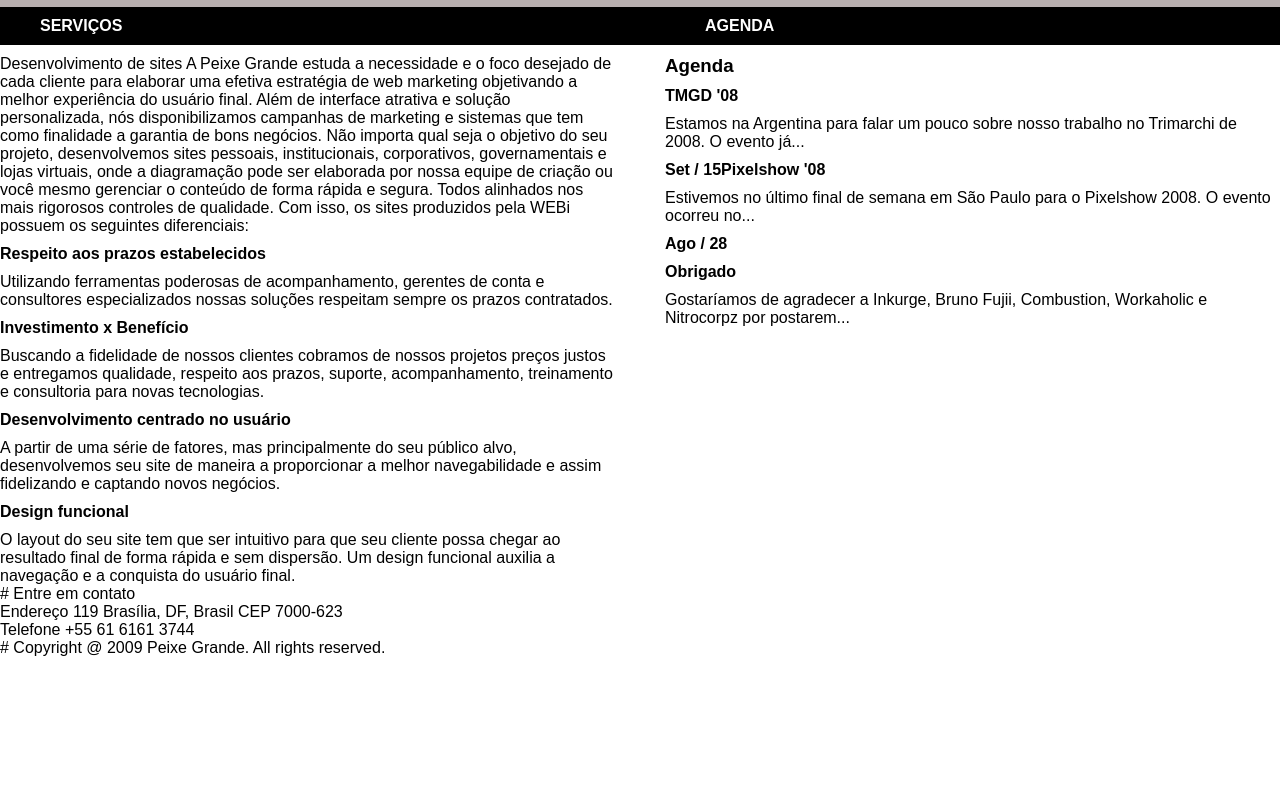
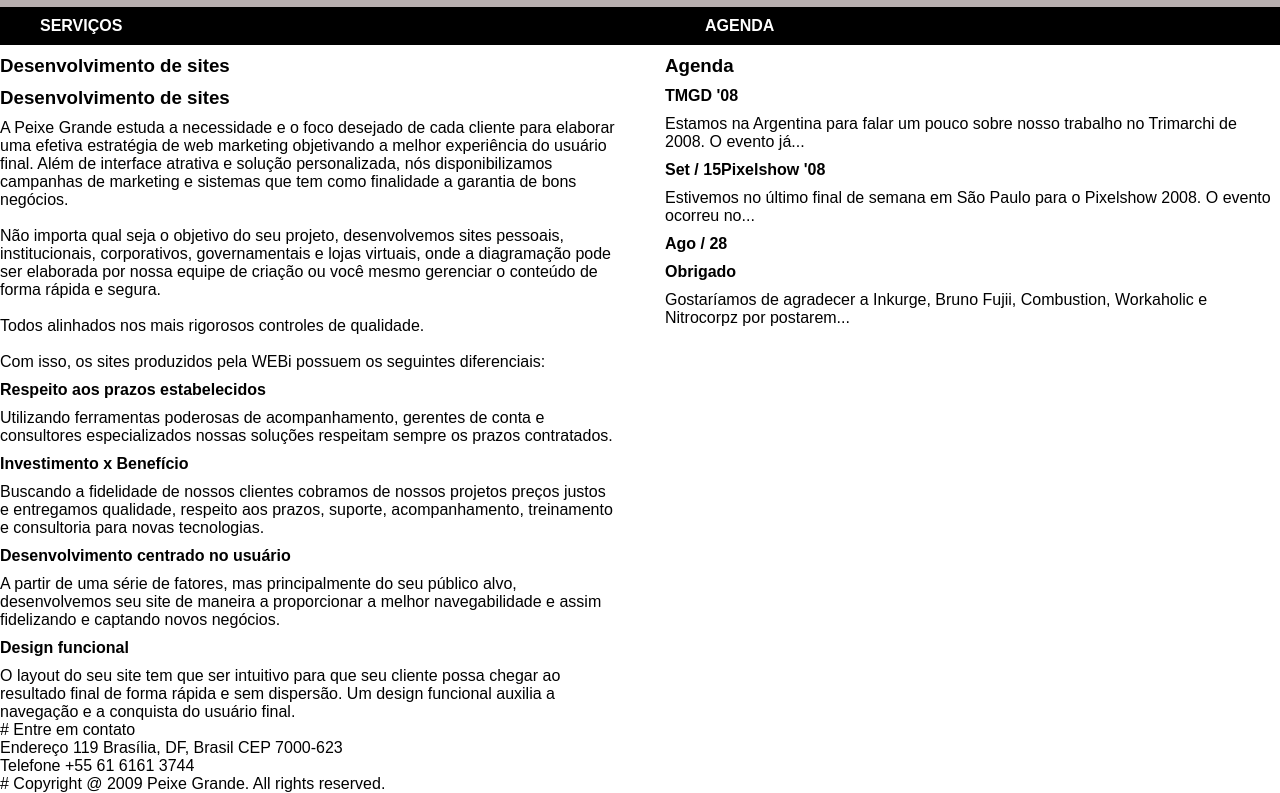
Before and after one commit to danicps/SitePeixeGrande, a plain HTML site: page PeixeGrande/index.html in a window 1280 px wide. Shown: the part 269-1062 px from the top of the page. Before the commit the page ends 926 px from the top, so only its background shows below. Drawn offline with Linux system fonts and the light colour scheme.

Commit message:
peixegrande
UPDATE

```diff
--- a/PeixeGrande/index.html
+++ b/PeixeGrande/index.html
@@ -37,24 +37,36 @@
                     <div class="tituloArtigo">
                         SERVIÇOS
                     </div>
-                    Desenvolvimento de sites
+                    <h3>Desenvolvimento de sites</h3>
 
+                    <h3>Desenvolvimento de sites</h3>
 
-                    A Peixe Grande estuda a necessidade e o foco desejado de cada cliente para elaborar uma efetiva estratégia de web marketing objetivando a melhor experiência do usuário final. Além de interface atrativa e solução personalizada, nós disponibilizamos campanhas de marketing e sistemas que tem como finalidade a garantia de bons negócios.
+                    <p>A Peixe Grande estuda a necessidade e o foco desejado de cada cliente para elaborar uma efetiva estratégia de web marketing objetivando a melhor experiência do usuário final. Além de interface atrativa e solução personalizada, nós disponibilizamos campanhas de marketing e sistemas que tem como finalidade a garantia de bons negócios.
+                    <br><br>
                     Não importa qual seja o objetivo do seu projeto, desenvolvemos sites pessoais, institucionais, corporativos, governamentais e lojas virtuais, onde a diagramação pode ser elaborada por nossa equipe de criação ou você mesmo gerenciar o conteúdo de forma rápida e segura.
+                    <br><br>
                     Todos alinhados nos mais rigorosos controles de qualidade.
+                    <br><br>
                     Com isso, os sites produzidos pela WEBi possuem os seguintes diferenciais:
+                    <br></p>
 
                     <h4>Respeito aos prazos estabelecidos</h4>
 
-                    Utilizando ferramentas poderosas de acompanhamento, gerentes de conta e consultores especializados nossas soluções respeitam sempre os prazos contratados.
+                    <p>Utilizando ferramentas poderosas de acompanhamento, gerentes de conta e consultores especializados nossas soluções respeitam sempre os prazos contratados.</p>
+
                     <h4>Investimento x Benefício</h4>
-                    Buscando a fidelidade de nossos clientes cobramos de nossos projetos preços justos e entregamos qualidade, respeito aos prazos, suporte, acompanhamento, treinamento e consultoria para novas tecnologias.
+
+                    <p>
+                    Buscando a fidelidade de nossos clientes cobramos de nossos projetos preços justos e entregamos qualidade, respeito aos prazos, suporte, acompanhamento, treinamento e consultoria para novas tecnologias.</p>
+
                     <h4>Desenvolvimento centrado no usuário</h4>
-                    A partir de uma série de fatores, mas principalmente do seu público alvo, desenvolvemos seu site de maneira a proporcionar a melhor navegabilidade e assim fidelizando e captando novos negócios.
+
+                    <p>A partir de uma série de fatores, mas principalmente do seu público alvo, desenvolvemos seu site de maneira a proporcionar a melhor navegabilidade e assim fidelizando e captando novos negócios.</p>
+
                     <h4>Design funcional</h4>
-                    O layout do seu site tem que ser intuitivo para que seu cliente possa chegar ao resultado final de forma rápida e sem dispersão. Um design funcional auxilia a navegação e a conquista do usuário final.
-                </div>
+
+                    <p>O layout do seu site tem que ser intuitivo para que seu cliente possa chegar ao resultado final de forma rápida e sem dispersão. Um design funcional auxilia a navegação e a conquista do usuário final.</p>
+            </div>
             <div id="agenda">
                 <div class="tituloArtigo">
                     AGENDA
```
